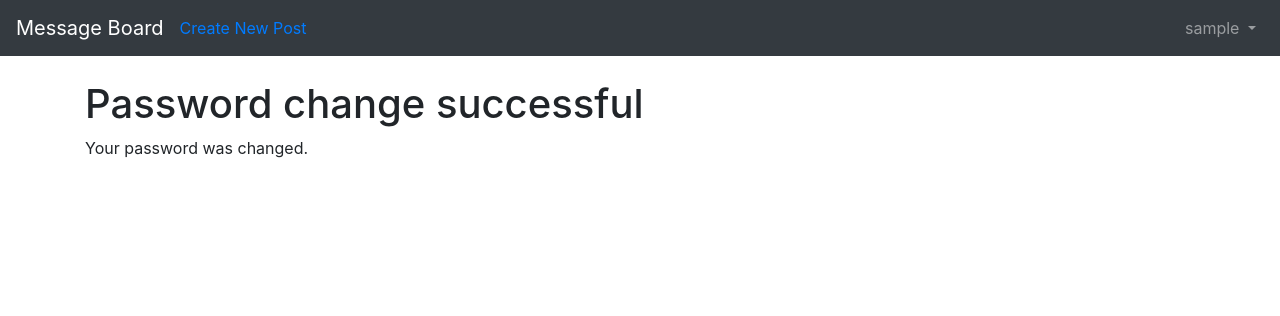
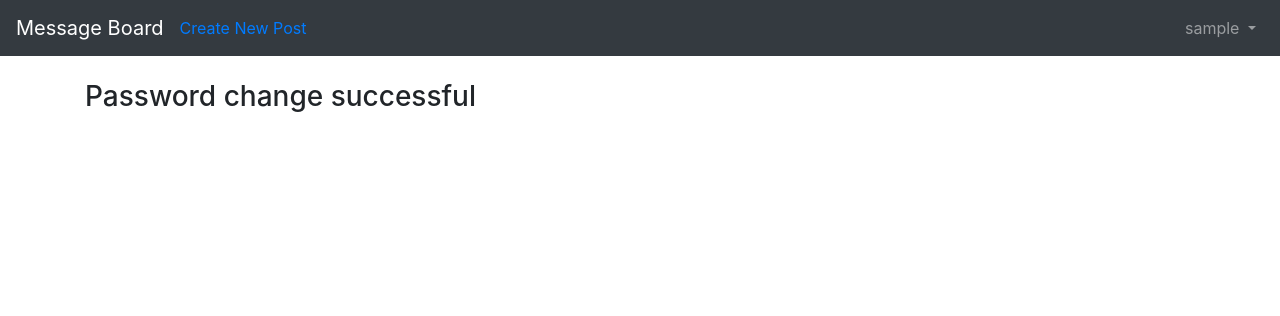
Before and after one commit to acoltelli/django-blog, a Django app: a page that uses templates/registration/password_change_done.html in a window 1280 px wide. Shown: the top 316 px of the page. Run offline with Django 3.2, Linux system fonts and the light colour scheme; the visitor is signed in with stand-in values (Sample User, id 1); some libraries are stand-ins or nearby versions.

Commit message:
password styles

```diff
--- a/templates/registration/login.html
+++ b/templates/registration/login.html
@@ -1,7 +1,5 @@
 {% extends 'base.html' %}
-
 {% block title %}Log In{% endblock title %}
-
 {% block content %}
 <h2>Log In</h2>
 <form method="post">
--- a/templates/registration/password_change_done.html
+++ b/templates/registration/password_change_done.html
@@ -1,8 +1,5 @@
 {% extends 'base.html' %}
 
-{% block title %}Password Change Successful{% endblock title %}
-
 {% block content %}
-    <h1>Password change successful</h1>
-    <p>Your password was changed.</p>
+    <h3>Password change successful</h3>
 {% endblock content %}
--- a/templates/registration/password_change_form.html
+++ b/templates/registration/password_change_form.html
@@ -1,7 +1,4 @@
 {% extends 'base.html' %}
-
-{% block title %}Password Change{% endblock title %}
-
 {% block content %}
   <h1>Password change</h1>
   <form method="POST">
--- a/templates/registration/password_reset_complete.html
+++ b/templates/registration/password_reset_complete.html
@@ -1,7 +1,4 @@
 {% extends 'base.html' %}
-
-{% block title %}Password reset complete{% endblock title %}
-
 {% block content %}
 <h1>Password reset complete</h1>
 <p>Your new password has been set. You can log in now on the <a href=\
--- a/templates/registration/password_reset_confirm.html
+++ b/templates/registration/password_reset_confirm.html
@@ -1,7 +1,4 @@
 {% extends 'base.html' %}
-
-{% block title %}Enter new password{% endblock title %}
-
 {% block content %}
 <h1>Set a new password!</h1>
 <form method="POST">
--- a/templates/registration/password_reset_done.html
+++ b/templates/registration/password_reset_done.html
@@ -3,6 +3,6 @@
 {% block title %}Email Sent{% endblock title %}
 
 {% block content %}
-  <h1>Check your inbox.</h1>
-  <p>We've emailed you instructions for setting your password. You should receive the email shortly!</p>
+  <h3>Check your inbox.</h3>
+  <p>We've emailed you instructions for setting your password.</p>
 {% endblock content %}
```
Also changed, not shown: templates/registration/password_reset_form.html (+7 -11 lines).
